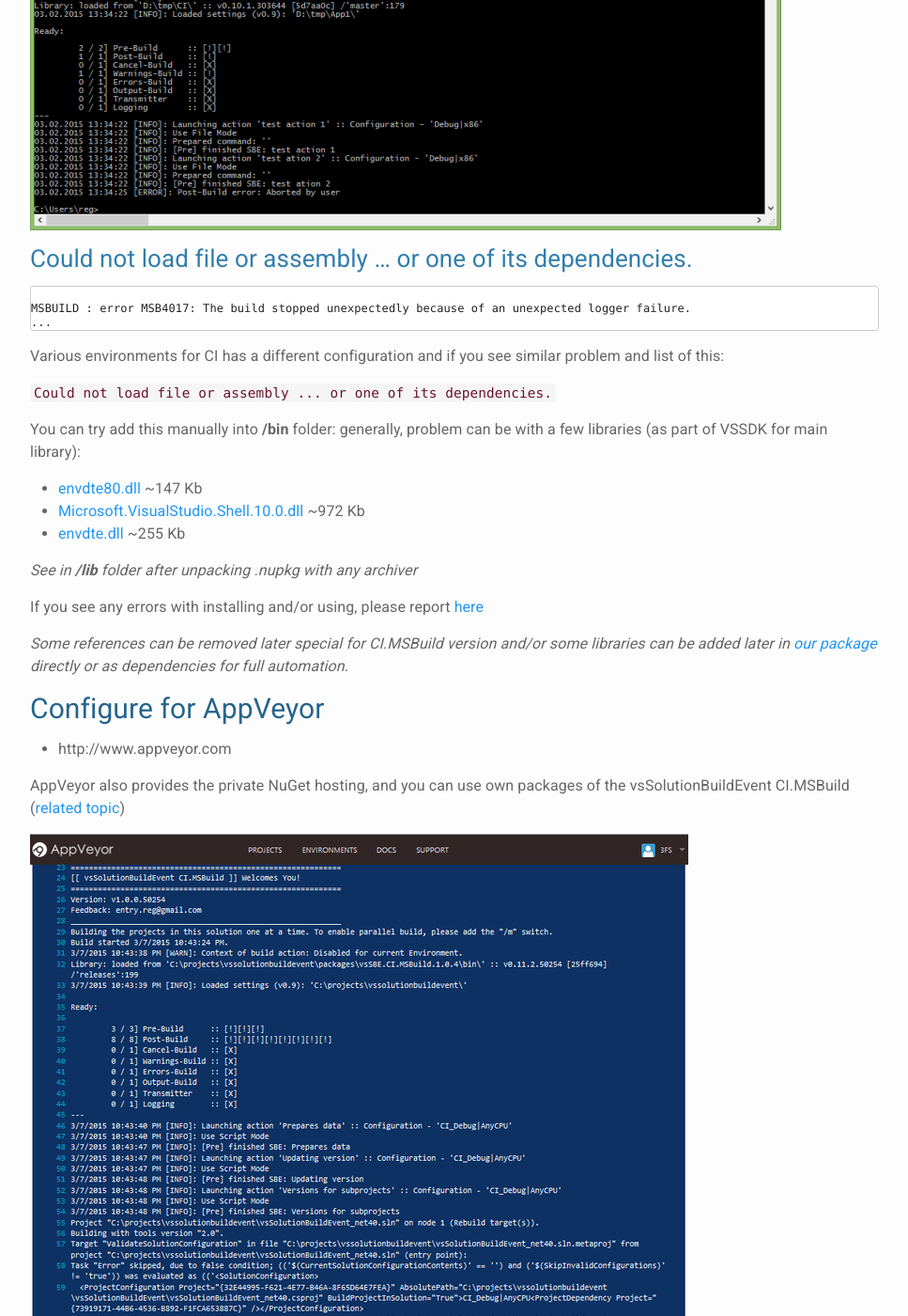
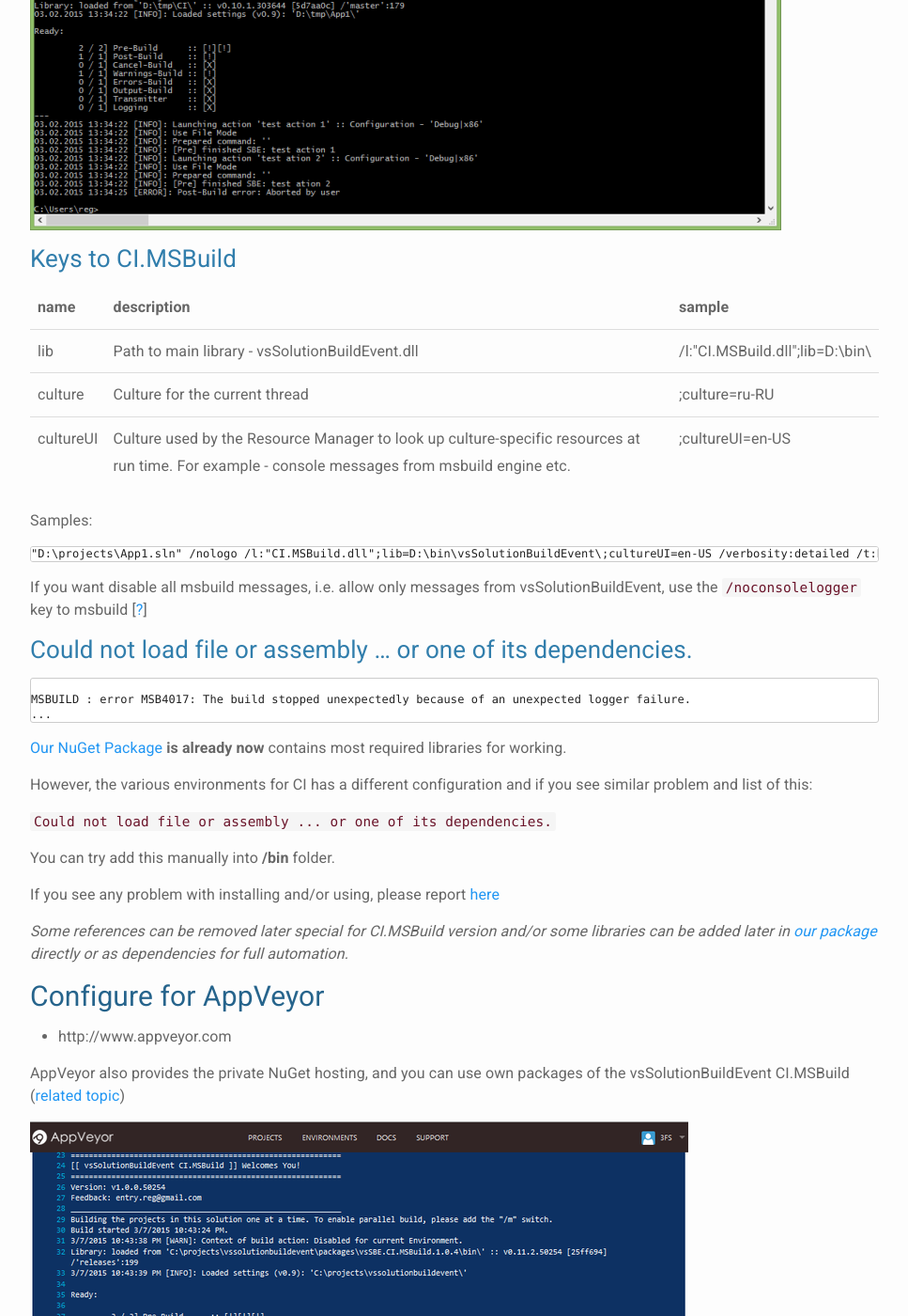
Before and after one commit to 3F/web.vsSBE, a Jekyll site: the page built from _doc/CI/CI.MSBuild.md, in a window 1280 px wide and 1400 px high, scrolled down 1602 px. Shown: the whole window at 94% size, without its empty margins (156-1123 px from the left). Built offline with Jekyll 4.4.1, drawn with Linux system fonts in a browser that asks for light colours; nearby versions of some CDN libraries; Markdown is read by kramdown in place of the engine named in the settings; comment, search, counter and statistics services are not loaded; some of the changed text lies outside the part shown.

Commit message:
updated vsixVersions
+Keys to CI.MSBuild

````diff
--- a/_config.yml
+++ b/_config.yml
@@ -31,5 +31,5 @@
 changelog: "https://bitbucket.org/3F/vssolutionbuildevent/raw/master/changelog.txt"
 readme: "https://bitbucket.org/3F/vssolutionbuildevent/raw/master/README.md"
 license: "https://bitbucket.org/3F/vssolutionbuildevent/raw/master/LICENSE"
-vsixVersions: [v0.11.4, v0.11.3, v0.11.2, v0.11]
-vsixVersionsOlder: [v0.10.1, v0.9]
+vsixVersions: [v0.12.2, v0.12.1, v0.11.4]
+vsixVersionsOlder: [v0.11.3, v0.10.1, v0.9]
--- a/_doc/CI/CI.MSBuild.md
+++ b/_doc/CI/CI.MSBuild.md
@@ -27,7 +27,7 @@
 
 **OR**
 
-Add this utility for your ***.sln** (see [Managing Packages for the Solution](https://docs.nuget.org/consume/package-manager-dialog#managing-packages-for-the-solution)):
+Add this utility for your **.sln** (see [Managing Packages for the Solution](https://docs.nuget.org/consume/package-manager-dialog#managing-packages-for-the-solution)):
 
 * In Visual Studio: right click on solution -> `Manage NuGet Packages for Solution...`
 
@@ -40,7 +40,7 @@
 * Download [CI.MSBuild_v1.1_[e9ad3bd][net40].zip](http://sourceforge.net/projects/vssbe/files/CI-Utilities/CI.MSBuild/CI.MSBuild_v1.1_%5Be9ad3bd%5D%5Bnet40%5D.zip/download) (SourceForge.net)
     * All binaries of the CI.MSBuild: [CI-Utilities/CI.MSBuild/](https://sourceforge.net/projects/vssbe/files/CI-Utilities/CI.MSBuild/)
 * Unpack the CI.MSBuild archive. *(you can delete all .pdb files)*
-* Download the [vsSolutionBuildEvent plugin](http://visualstudiogallery.msdn.microsoft.com/0d1dbfd7-ed8a-40af-ae39-281bfeca2334/referral/118151) and extract all files from *.**vsix** with any archiver ([it's a simple 'zip' archive](https://msdn.microsoft.com/en-us/library/ff407026.aspx))
+* Download the [vsSolutionBuildEvent plugin](http://visualstudiogallery.msdn.microsoft.com/0d1dbfd7-ed8a-40af-ae39-281bfeca2334/referral/118151) and extract all files from .**vsix** with any archiver ([it's a simple 'zip' archive](https://msdn.microsoft.com/en-us/library/ff407026.aspx))
     * **Or** simply go to the installed folder (In plugin: `Settings` - `CI Utilities` - `Plugin` - `Open directory with plugin`)
 * Copy all files into the CI.MSBuild folder (without replacements - i.e. CI.MSBuild should be over vsSolutionBuildEvent)
     * **Or** use `lib=<path>` key with utility (see in "how to use")
@@ -70,7 +70,24 @@
 
 ![Example of work](../../Resources/CI.MSBuild_example_console.png)
 
-### Could not load file or assembly ... or one of its dependencies. ###
+### Keys to CI.MSBuild
+
+name | description | sample
+-----|---------
+lib  |Path to main library - vsSolutionBuildEvent.dll|/l:"CI.MSBuild.dll";lib=D:\bin\
+culture|Culture for the current thread|;culture=ru-RU
+cultureUI|Culture used by the Resource Manager to look up culture-specific resources at run time. For example - console messages from msbuild engine etc.|;cultureUI=en-US
+
+
+Samples:
+```
+"D:\projects\App1.sln" /nologo /l:"CI.MSBuild.dll";lib=D:\bin\vsSolutionBuildEvent\;cultureUI=en-US /verbosity:detailed /t:Rebuild /p:Configuration=Debug;Platform="Any CPU" /m:8
+```
+
+If you want disable all msbuild messages, i.e. allow only messages from vsSolutionBuildEvent, use the `/noconsolelogger` key to msbuild [[?](https://msdn.microsoft.com/en-us/library/vstudio/ms164311.aspx)]
+
+
+### Could not load file or assembly ... or one of its dependencies.
 
 ```bash
 
@@ -78,19 +95,15 @@
 ...
 ```
 
-Various environments for CI has a different configuration and if you see similar problem and list of this:
+[Our NuGet Package](https://www.nuget.org/packages/vsSBE.CI.MSBuild/) **is already now** contains most required libraries for working.
+
+However, the various environments for CI has a different configuration and if you see similar problem and list of this:
 
  `Could not load file or assembly ... or one of its dependencies.`
 
-You can try add this manually into **/bin** folder: generally, problem can be with a few libraries (as part of VSSDK for main library):
+You can try add this manually into **/bin** folder.
 
-* [envdte80.dll](https://www.nuget.org/api/v2/package/VSSDK.DTE.8/8.0.4) ~147 Kb
-* [Microsoft.VisualStudio.Shell.10.0.dll](https://www.nuget.org/api/v2/package/VSSDK.Shell.10/10.0.4) ~972 Kb
-* [envdte.dll](https://www.nuget.org/api/v2/package/VSSDK.DTE/7.0.4) ~255 Kb
-
-*See in **/lib** folder after unpacking .nupkg with any archiver*
-
-If you see any errors with installing and/or using, please report [here](https://bitbucket.org/3F/vssolutionbuildevent/issues/new)
+If you see any problem with installing and/or using, please report [here](https://bitbucket.org/3F/vssolutionbuildevent/issues/new)
 
 *Some references can be removed later special for CI.MSBuild version and/or some libraries can be added later in [our package](https://www.nuget.org/packages/vsSBE.CI.MSBuild/) directly or as dependencies for full automation.*
 
@@ -126,7 +139,7 @@
 **Note:**
 
 * Use key **[-ExcludeVersion](https://docs.nuget.org/consume/command-line-reference)** for path without version number, e.g.: `vsSBE.CI.MSBuild\bin\CI.MSBuild.dll`
-* You can simply use it with one command - `nuget restore <SolutionFile>.sln`... if the CI.MSBuild added for ***.sln** it's easy and useful (see in 'How to get & Install' above)
+* You can simply use it with one command - `nuget restore <SolutionFile>.sln`... if the CI.MSBuild added for **.sln** it's easy and useful (see in 'How to get & Install' above)
 
 ### With our NuGet package ###
 
@@ -145,7 +158,7 @@
 **Note:**
 
 * Use key **[-ExcludeVersion](https://docs.nuget.org/consume/command-line-reference)** for path without version number, e.g.: `vsSBE.CI.MSBuild\bin\CI.MSBuild.dll`
-* You can simply use it with one command - `nuget restore <SolutionFile>.sln`... if the CI.MSBuild added for ***.sln** it's easy and useful (see in 'How to get & Install' above)
+* You can simply use it with one command - `nuget restore <SolutionFile>.sln`... if the CI.MSBuild added for **.sln** it's easy and useful (see in 'How to get & Install' above)
 
 ## Example for TeamCity ##
 
@@ -164,7 +177,7 @@
 **Note:**
 
 * Use key **[-ExcludeVersion](https://docs.nuget.org/consume/command-line-reference)** for path without version number, e.g.: `vsSBE.CI.MSBuild\bin\CI.MSBuild.dll`
-* You can simply use it with one command - `nuget restore <SolutionFile>.sln`... if the CI.MSBuild added for ***.sln** it's easy and useful (see in 'How to get & Install' above)
+* You can simply use it with one command - `nuget restore <SolutionFile>.sln`... if the CI.MSBuild added for **.sln** it's easy and useful (see in 'How to get & Install' above)
 
 for additional NuGet server, use command:
 
````
Also changed, not shown: _includes/components/ga (+10 -1 lines).
